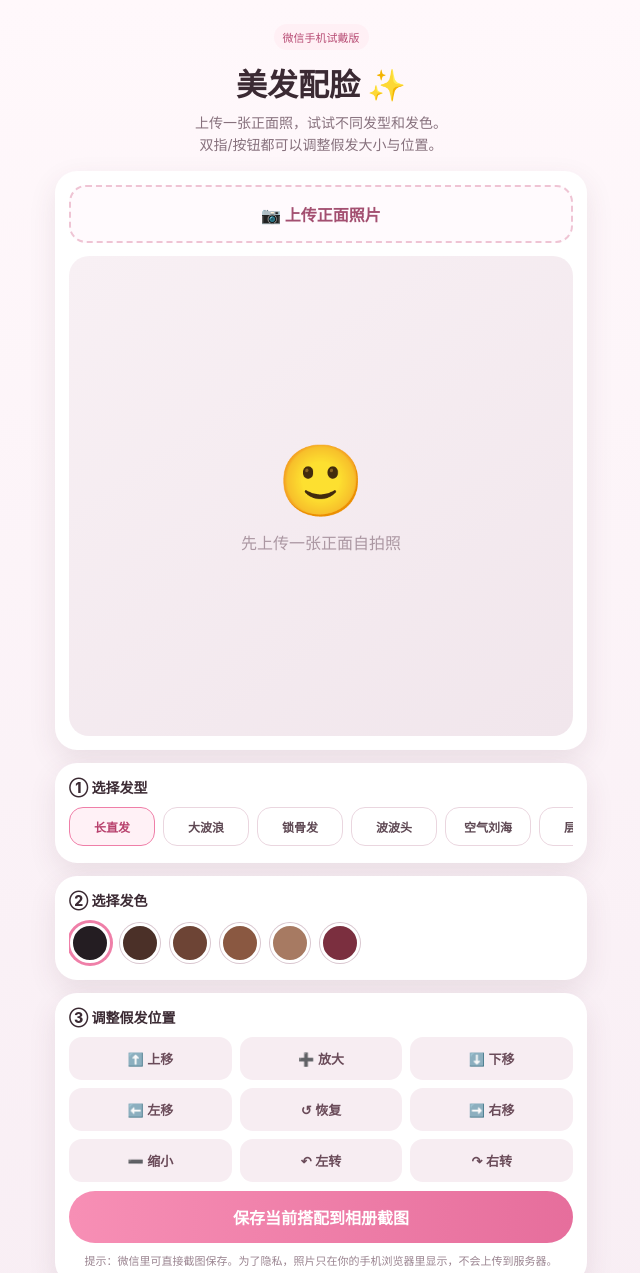
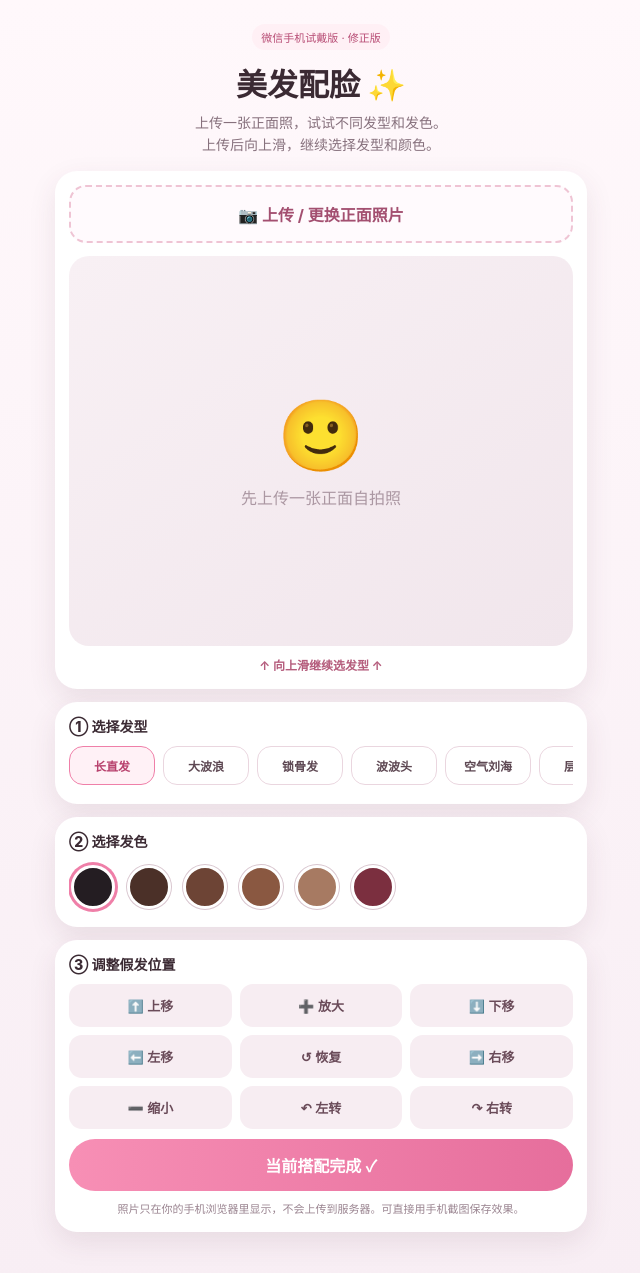
Before and after one commit to kelly6622-droid/Wearable-hair-style-, a plain HTML site: page index.html in a window 1280 px wide. Shown: the top 1273 px of the page, without its empty margins (319-959 px from the left). Drawn offline with Linux system fonts and the light colour scheme.

Commit message:
Add files via upload

```diff
--- a/index.html
+++ b/index.html
@@ -6,122 +6,96 @@
 <meta name="theme-color" content="#fff6f8">
 <title>美发配脸 · 发型试戴</title>
 <style>
-:root{
-  --pink:#ef7fa8;
-  --pink2:#ffd6e4;
-  --ink:#3b2a33;
-  --muted:#87717d;
-  --card:#ffffff;
-  --bg:#fff7fa;
-}
+:root{--pink:#ef7fa8;--ink:#3b2a33;--muted:#87717d;--card:#fff}
 *{box-sizing:border-box}
+html,body{margin:0;min-height:100%;overflow-x:hidden}
 body{
-  margin:0;
   font-family:-apple-system,BlinkMacSystemFont,"PingFang SC","Microsoft YaHei",sans-serif;
   background:linear-gradient(180deg,#fff8fb,#f8eef4);
   color:var(--ink);
+  -webkit-overflow-scrolling:touch;
 }
-.wrap{max-width:560px;margin:auto;padding:16px 14px 40px}
+.wrap{max-width:560px;margin:auto;padding:16px 14px 44px}
 .hero{text-align:center;padding:8px 4px 14px}
 .hero h1{margin:3px 0 7px;font-size:31px}
 .hero p{margin:0;color:var(--muted);font-size:14px;line-height:1.6}
 .card{
-  background:var(--card);
-  border-radius:22px;
-  padding:14px;
-  margin-bottom:13px;
-  box-shadow:0 10px 28px rgba(91,49,70,.10);
+  background:var(--card);border-radius:22px;padding:14px;margin-bottom:13px;
+  box-shadow:0 10px 28px rgba(91,49,70,.10)
 }
 .upload{
-  display:block;
-  border:2px dashed #efc4d4;
-  padding:15px;
-  border-radius:17px;
-  text-align:center;
-  cursor:pointer;
-  font-weight:700;
-  color:#a34f70;
-  background:#fffafd;
+  display:block;border:2px dashed #efc4d4;padding:15px;border-radius:17px;
+  text-align:center;cursor:pointer;font-weight:700;color:#a34f70;background:#fffafd
 }
-input[type=file]{display:none}
+input[type=file]{position:absolute;width:1px;height:1px;opacity:0;pointer-events:none}
 .stage{
   margin-top:13px;
-  height:480px;
-  max-height:64vh;
-  min-height:370px;
+  height:390px;
   background:linear-gradient(145deg,#f8f0f4,#f1e6ec);
-  border-radius:20px;
-  overflow:hidden;
-  position:relative;
-  touch-action:none;
+  border-radius:20px;overflow:hidden;position:relative;
+  touch-action:pan-y;
 }
 .placeholder{
-  position:absolute;inset:0;
-  display:flex;align-items:center;justify-content:center;
+  position:absolute;inset:0;display:flex;align-items:center;justify-content:center;
   flex-direction:column;color:#ab97a2;text-align:center;padding:30px
 }
 .placeholder .face{font-size:70px;margin-bottom:8px}
-#photo{
-  position:absolute;inset:0;width:100%;height:100%;
-  object-fit:contain;display:none;
-}
+#photo{position:absolute;inset:0;width:100%;height:100%;object-fit:contain;display:none}
 #hairLayer{
-  position:absolute;
-  left:50%;
-  top:19%;
-  width:72%;
-  height:58%;
+  position:absolute;left:50%;top:18%;width:72%;height:58%;
   transform:translate(-50%,0);
-  pointer-events:auto;
-  touch-action:none;
+  pointer-events:none;
   display:none;
 }
 .hair-svg{width:100%;height:100%;overflow:visible;filter:drop-shadow(0 9px 8px rgba(0,0,0,.18))}
 .sectionTitle{font-size:14px;font-weight:800;margin-bottom:10px}
-.tabs{display:flex;gap:8px;overflow-x:auto;padding-bottom:3px}
+.tabs{display:flex;gap:8px;overflow-x:auto;padding-bottom:5px;-webkit-overflow-scrolling:touch}
 .tabs::-webkit-scrollbar{display:none}
 .opt{
-  flex:0 0 auto;border:1px solid #ead6df;background:#fff;
-  border-radius:14px;padding:10px 12px;min-width:86px;
-  text-align:center;font-size:12px;color:#5e4853
+  flex:0 0 auto;border:1px solid #ead6df;background:#fff;border-radius:14px;
+  padding:10px 12px;min-width:86px;text-align:center;font-size:12px;color:#5e4853
 }
 .opt.active{border-color:var(--pink);background:#fff1f6;color:#b8416d;font-weight:800}
-.swatches{display:flex;gap:10px;overflow-x:auto;padding:3px 1px}
+.swatches{display:flex;gap:12px;overflow-x:auto;padding:4px 2px;-webkit-overflow-scrolling:touch}
 .swatch{
-  width:40px;height:40px;border-radius:50%;border:3px solid white;
+  width:44px;height:44px;border-radius:50%;border:3px solid white;
   box-shadow:0 0 0 1px #d9c6cf;flex:0 0 auto
 }
 .swatch.active{box-shadow:0 0 0 3px var(--pink)}
 .controls{display:grid;grid-template-columns:repeat(3,1fr);gap:8px}
 button{
-  border:none;border-radius:13px;padding:12px 7px;
-  background:#f7edf2;color:#6a4b59;font-weight:700;font-size:13px
+  border:none;border-radius:13px;padding:12px 7px;background:#f7edf2;
+  color:#6a4b59;font-weight:700;font-size:13px
 }
 button:active{transform:scale(.97)}
 .primary{
   width:100%;background:linear-gradient(90deg,#f78fb5,#e66e9c);
-  color:white;font-size:16px;padding:14px;margin-top:9px;border-radius:999px
+  color:white;font-size:16px;padding:14px;margin-top:10px;border-radius:999px
 }
 .note{font-size:11px;color:#9a8490;line-height:1.6;text-align:center;margin-top:10px}
 .badge{
   display:inline-block;background:#fff0f5;color:#b84d75;border-radius:999px;
   font-size:11px;padding:5px 9px;margin-bottom:7px
 }
+.scrollhint{
+  text-align:center;color:#b55d7d;font-size:12px;font-weight:700;
+  margin:10px 0 2px
+}
 </style>
 </head>
 <body>
 <div class="wrap">
   <div class="hero">
-    <div class="badge">微信手机试戴版</div>
+    <div class="badge">微信手机试戴版 · 修正版</div>
     <h1>美发配脸 ✨</h1>
-    <p>上传一张正面照，试试不同发型和发色。<br>双指/按钮都可以调整假发大小与位置。</p>
+    <p>上传一张正面照，试试不同发型和发色。<br>上传后向上滑，继续选择发型和颜色。</p>
   </div>
 
   <div class="card">
-    <label class="upload" for="file">📷 上传正面照片</label>
+    <label class="upload" for="file">📷 上传 / 更换正面照片</label>
     <input id="file" type="file" accept="image/*">
 
-    <div class="stage" id="stage">
+    <div class="stage">
       <div class="placeholder" id="ph">
         <div class="face">🙂</div>
         <div>先上传一张正面自拍照</div>
@@ -131,6 +105,7 @@ button:active{transform:scale(.97)}
         <svg id="hairSvg" class="hair-svg" viewBox="0 0 300 320"></svg>
       </div>
     </div>
+    <div class="scrollhint">↑ 向上滑继续选发型 ↑</div>
   </div>
 
   <div class="card">
@@ -156,8 +131,8 @@ button:active{transform:scale(.97)}
       <button onclick="rotateHair(-2)">↶ 左转</button>
       <button onclick="rotateHair(2)">↷ 右转</button>
     </div>
-    <button class="primary" id="shot">保存当前搭配到相册截图</button>
-    <div class="note">提示：微信里可直接截图保存。为了隐私，照片只在你的手机浏览器里显示，不会上传到服务器。</div>
+    <button class="primary" id="shot">当前搭配完成 ✓</button>
+    <div class="note">照片只在你的手机浏览器里显示，不会上传到服务器。可直接用手机截图保存效果。</div>
   </div>
 </div>
 
@@ -168,20 +143,14 @@ const hairStyles=[
  {name:"锁骨发",svg:`<path d="M60 67 Q77 14 150 13 Q224 12 242 68 Q252 118 231 163 Q241 205 218 242 L190 225 Q205 185 196 132 Q190 65 150 49 Q109 65 103 132 Q94 186 110 225 L81 242 Q58 204 69 162 Q48 116 60 67Z"/>`},
  {name:"波波头",svg:`<path d="M64 67 Q84 16 150 15 Q217 15 237 68 Q251 117 224 174 Q210 210 185 226 L176 198 Q192 167 190 123 Q185 64 150 48 Q113 64 108 124 Q106 165 124 198 L114 227 Q88 211 75 175 Q48 118 64 67Z"/>`},
  {name:"空气刘海",svg:`<path d="M55 65 Q74 10 150 11 Q229 10 247 67 Q257 129 241 302 L207 302 Q218 210 205 112 Q197 63 150 48 Q103 63 94 113 Q81 211 93 302 L57 302 Q40 182 55 65Z"/><path d="M105 52 Q116 83 127 106 Q137 82 145 52 Q153 84 164 106 Q175 82 190 52 Q166 38 150 37 Q129 38 105 52Z"/>`},
- {name:"层次卷",svg:`<path d="M53 64 Q75 8 150 12 Q228 9 247 67 Q262 112 241 147 Q268 179 241 211 Q262 245 231 304 L195 304 Q220 266 201 236 Q222 207 204 176 Q224 146 205 113 Q196 56 150 46 Q102 57 94 114 Q74 147 95 176 Q77 208 99 236 Q78 266 105 304 L65 304 Q35 247 58 211 Q31 178 58 147 Q38 111 53 64Z"/><path d="M69 164 Q41 183 67 206 Q43 225 70 244" fill="none" stroke="currentColor" stroke-width="14"/><path d="M230 164 Q259 183 233 206 Q258 225 230 244" fill="none" stroke="currentColor" stroke-width="14"/>`}
+ {name:"层次卷",svg:`<path d="M53 64 Q75 8 150 12 Q228 9 247 67 Q262 112 241 147 Q268 179 241 211 Q262 245 231 304 L195 304 Q220 266 201 236 Q222 207 204 176 Q224 146 205 113 Q196 56 150 46 Q102 57 94 114 Q74 147 95 176 Q77 208 99 236 Q78 266 105 304 L65 304 Q35 247 58 211 Q31 178 58 147 Q38 111 53 64Z"/>`}
+];
+const colors=[
+ ["黑茶","#241d22"],["深棕","#4b3028"],["巧克力","#6d4435"],
+ ["栗棕","#8a5841"],["奶茶棕","#a77a62"],["酒红","#7b2f3f"]
 ];
 
-const colors=[
- ["黑茶","#241d22"],
- ["深棕","#4b3028"],
- ["巧克力","#6d4435"],
- ["栗棕","#8a5841"],
- ["奶茶棕","#a77a62"],
- ["酒红","#7b2f3f"]
-];
-
-let styleIndex=0,color="#241d22";
-let tx=0,ty=0,sc=1,rot=0;
+let styleIndex=0,color="#241d22",tx=0,ty=0,sc=1,rot=0;
 const layer=document.getElementById("hairLayer");
 const svg=document.getElementById("hairSvg");
 const photo=document.getElementById("photo");
@@ -226,32 +195,23 @@ colors.forEach((c,i)=>{
  colorBox.appendChild(b);
 });
 
-document.getElementById("file").onchange=e=>{
- const f=e.target.files[0];
+document.getElementById("file").addEventListener("change",function(){
+ const f=this.files && this.files[0];
  if(!f)return;
- const url=URL.createObjectURL(f);
- photo.src=url;
- photo.style.display="block";
- ph.style.display="none";
- layer.style.display="block";
- resetHair();
-};
+ const reader=new FileReader();
+ reader.onload=function(ev){
+   photo.src=ev.target.result;
+   photo.style.display="block";
+   ph.style.display="none";
+   layer.style.display="block";
+   resetHair();
+ };
+ reader.readAsDataURL(f);
+});
 
 document.getElementById("shot").onclick=()=>{
- alert("请在微信里使用手机截图保存当前搭配。下一版可以加入真正的一键合成保存。");
+ alert("搭配完成。可以直接用手机截图保存效果。");
 };
-
-let dragging=false,lastX=0,lastY=0;
-layer.addEventListener("pointerdown",e=>{
- dragging=true;lastX=e.clientX;lastY=e.clientY;layer.setPointerCapture(e.pointerId);
-});
-layer.addEventListener("pointermove",e=>{
- if(!dragging)return;
- tx+=e.clientX-lastX;ty+=e.clientY-lastY;
- lastX=e.clientX;lastY=e.clientY;applyTransform();
-});
-layer.addEventListener("pointerup",()=>dragging=false);
-layer.addEventListener("pointercancel",()=>dragging=false);
 
 renderHair();
 applyTransform();
```
